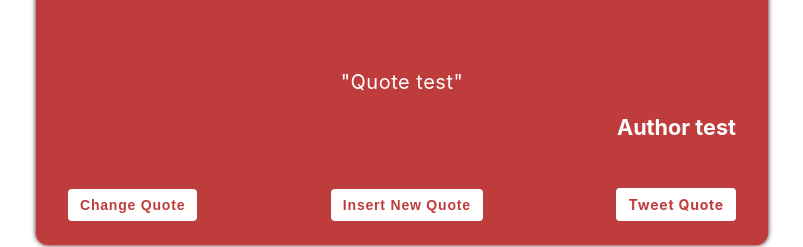
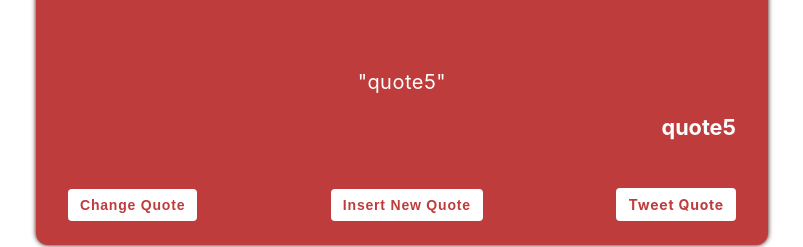
Before and after one commit to YNascimento/Quote-generator-Redux-Hooks, a React (Create React App) app: page / in a window 1280 px wide. Shown: the part 150-397 px from the top of the page, without its empty margins (238-1041 px from the left). Built offline with nearby package versions, Linux system fonts and the light colour scheme.

Commit message:
troca de quotes ok

```diff
--- a/src/app/store.js
+++ b/src/app/store.js
@@ -1,10 +1,8 @@
 import { configureStore } from '@reduxjs/toolkit';
-// import counterReducer from '../features/counter/counterSlice';
 import quotesReducer from '../features/QuoteGenerator/quoteGeneratorSlice';
 
 export default configureStore({
   reducer: {
-    // counter: counterReducer,
     quotes: quotesReducer,
   },
 });
--- a/src/features/QuoteGenerator/QuoteGenerator.js
+++ b/src/features/QuoteGenerator/QuoteGenerator.js
@@ -1,18 +1,43 @@
 import React, { useState } from 'react';
 import { useSelector, useDispatch } from 'react-redux';
-// import { decrement, increment, incrementByAmount, incrementAsync, selectCount} from './counterSlice';
 import {setQuote, selectQuotes, selectAuthors} from './quoteGeneratorSlice'
 import styles from './Counter.module.css';
 
+function changeDisplay(){
+    const showQuote = document.getElementById('showQuote')
+    const addQuote = document.getElementById('addQuote')
+
+    if(showQuote.classList.contains('hide')){
+        showQuote.classList.remove('hide')
+        addQuote.classList.add('hide')
+    }
+    else if(addQuote.classList.contains('hide')){
+        addQuote.classList.remove('hide')
+        showQuote.classList.add('hide')
+    }
+}
+
 export function QuoteGenerator() {
     const dispatch = useDispatch();
-    // const count = useSelector(selectCount);
-    // const [incrementAmount, setIncrementAmount] = useState('1');
-
     const allQuotes = useSelector(selectQuotes);
     const allAuthors = useSelector(selectAuthors);
+
     const [newQuote, setNewQuote] = useState('');
     const [newAuthor, setNewAuthor] = useState('');
+
+    let n = Math.floor(Math.random()* allQuotes.length)
+    const [presentQuote, setPresentQuote] = useState( allQuotes[n]);
+    const [presentAuthor, setPresentAuthor] = useState(allQuotes[n]);
+
+    let loadRandomQuote = () => {
+        let n = Math.floor(Math.random()* allQuotes.length)
+        console.log(n)
+
+        setPresentQuote(allQuotes[n])
+        setPresentAuthor(allAuthors[n])
+
+        console.log(presentQuote)
+    }
 
     return (
         <div>
@@ -20,12 +45,12 @@ export function QuoteGenerator() {
                 <div id="showQuote" className={styles.box}>
                     <h3>Click on "New Quote"</h3>
                     <div id={styles.quote}>
-                        <p id="text">"Quote test"</p>
-                        <small id="author">Author test</small>
+                        <p id="text">"{presentQuote}"</p>
+                        <small id="author">{presentAuthor}</small>
                     </div>
 
                     <div className={styles.buttons}>
-                        <button className={styles.button} id="new-quote">Change Quote</button>
+                        <button className={styles.button} id="new-quote" onClick={loadRandomQuote}>Change Quote</button>
 
                         <button className={styles.button}>Insert New Quote</button>
 
@@ -40,12 +65,18 @@ export function QuoteGenerator() {
                         <h3>Insert New Quote</h3>
                         <form>
                             <div id={styles.quote}>
-                                <input type='text' placeholder="Insert the Quote" name="quote" className={styles.input} value={newQuote} onChange={e => setNewQuote(e.target.value)}/>
-                                <input type='text' placeholder="Insert the Author" name="author" className={styles.input} value={newAuthor} onChange={e => setNewAuthor(e.target.value)}/>
+                                <input type='text' placeholder="Insert the Quote" name="quote" className={styles.input} value={newQuote}
+                                    onChange={e => setNewQuote(e.target.value)}/>
+
+                                <input type='text' placeholder="Insert the Author" name="author" className={styles.input} value={newAuthor}
+                                    onChange={e => setNewAuthor(e.target.value)}/>
                             </div>
 
                             <div className={styles.buttons}>
-                                 <button className={styles.button} onClick={(e) => {e.preventDefault(); dispatch(setQuote( {newQuote, newAuthor} )) }}>Insert</button>
+                                 <button className={styles.button}
+                                    onClick={(e) => {e.preventDefault(); dispatch(setQuote( {newQuote, newAuthor}))}}>
+                                    Insert
+                                </button>
                                 <button className={styles.button}>Back</button>
                             </div>
                         </form>
--- a/src/features/QuoteGenerator/quoteGeneratorSlice.js
+++ b/src/features/QuoteGenerator/quoteGeneratorSlice.js
@@ -3,8 +3,8 @@ import { createSlice } from '@reduxjs/toolkit';
 export const quoteSlice = createSlice({
     name: 'quotes',
     initialState: {
-        allQuotes: ['quote1', 'quote2'],
-        allAuthors: ['author1','author2']
+        allQuotes: ['quote1', 'quote2','quote3', 'quote4','quote5', 'quote6','quote7', 'quote8'],
+        allAuthors: ['author1','author2','author3', 'author4','author5', 'author6','author7', 'author8'],
     },
     reducers: {
         setQuote: (state, action) => {
```
